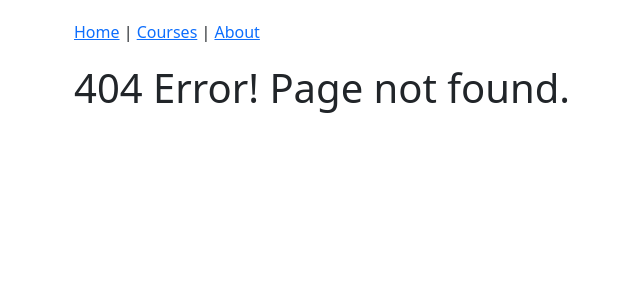
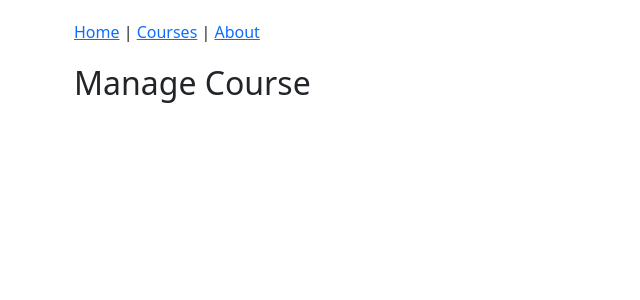
Before and after one commit to heimanchan/pluralsight, a React app in the folder building-apps-reat-redux/: page /course in a window 1280 px wide. Before the commit this address had no page. Shown: the top 300 px of the page, without its empty margins (153-793 px from the left). Built offline with nearby package versions, Linux system fonts and the light colour scheme; no server answers; what redux-immutable-state-invariant would draw is missing.

Commit message:
Convert ManageCoursePage to functional component using hook

```diff
--- a/building-apps-reat-redux/src/components/App.js
+++ b/building-apps-reat-redux/src/components/App.js
@@ -5,6 +5,7 @@
 import Header from "./common/Header";
 import PageNotFound from "./PageNotFound";
 import CoursesPage from "./courses/CoursesPage";
+import ManageCoursePage from "./courses/ManageCoursePage";
 
 function App() {
   return (
@@ -14,6 +15,8 @@
         <Route exact path="/" component={HomePage} />
         <Route path="/about" component={AboutPage} />
         <Route path="/courses" component={CoursesPage} />
+        <Route path="/course/:slug" component={ManageCoursePage} />
+        <Route path="/course" component={ManageCoursePage} />
         <Route component={PageNotFound} />
       </Switch>
     </div>
--- a/building-apps-reat-redux/src/components/courses/ManageCoursePage.js
+++ b/building-apps-reat-redux/src/components/courses/ManageCoursePage.js
@@ -1,12 +1,13 @@
-import React from "react";
+import React, { useEffect } from "react";
 import { connect } from "react-redux";
 import * as courseActions from "../../redux/actions/courseAction";
 import * as authorActions from "../../redux/actions/authorAction";
 import PropTypes from "prop-types";
 
-class ManageCoursePage extends React.Component {
-  componentDidMount() {
-    const { courses, authors, loadAuthors, loadCourses } = this.props;
+function ManageCoursePage(props) {
+  const { courses, authors, loadAuthors, loadCourses } = props;
+
+  useEffect(() => {
     if (courses.length === 0) {
       loadCourses().catch((error) => {
         alert("Loading courses failed " + error);
@@ -18,15 +19,13 @@
         alert("Loading authors failed " + error);
       });
     }
-  }
+  }, []);
 
-  render() {
-    return (
-      <>
-        <h2>Manage Course</h2>
-      </>
-    );
-  }
+  return (
+    <>
+      <h2>Manage Course</h2>
+    </>
+  );
 }
 
 ManageCoursePage.propTypes = {
```
